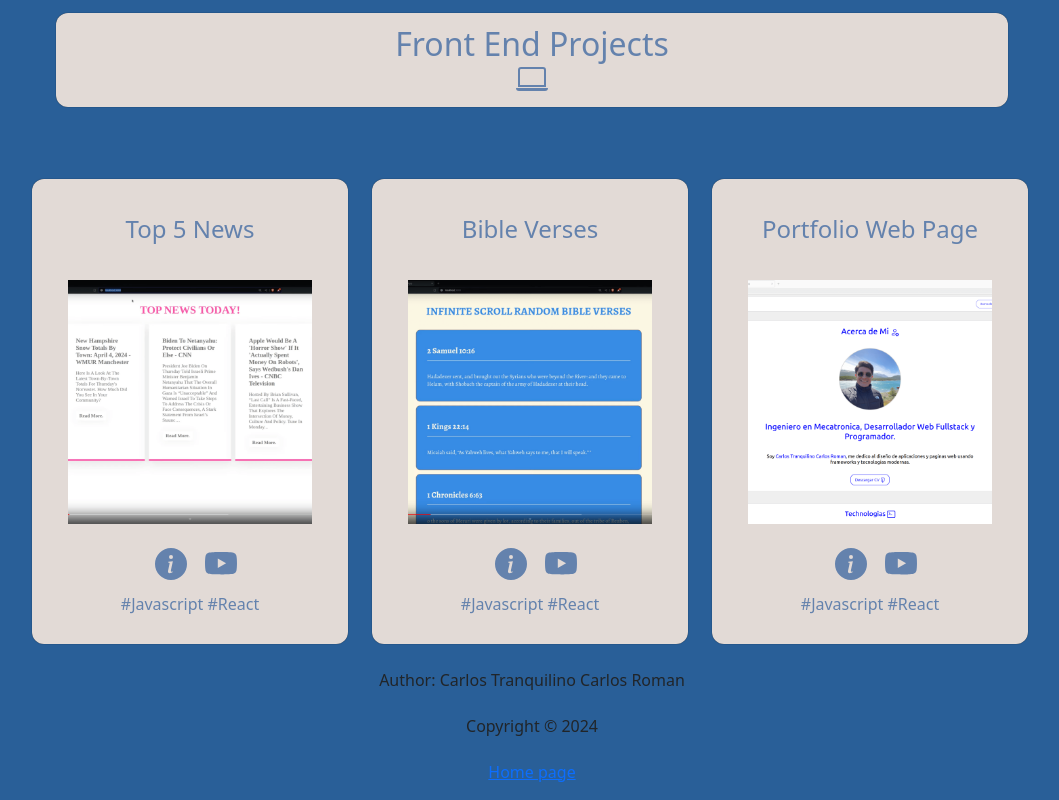
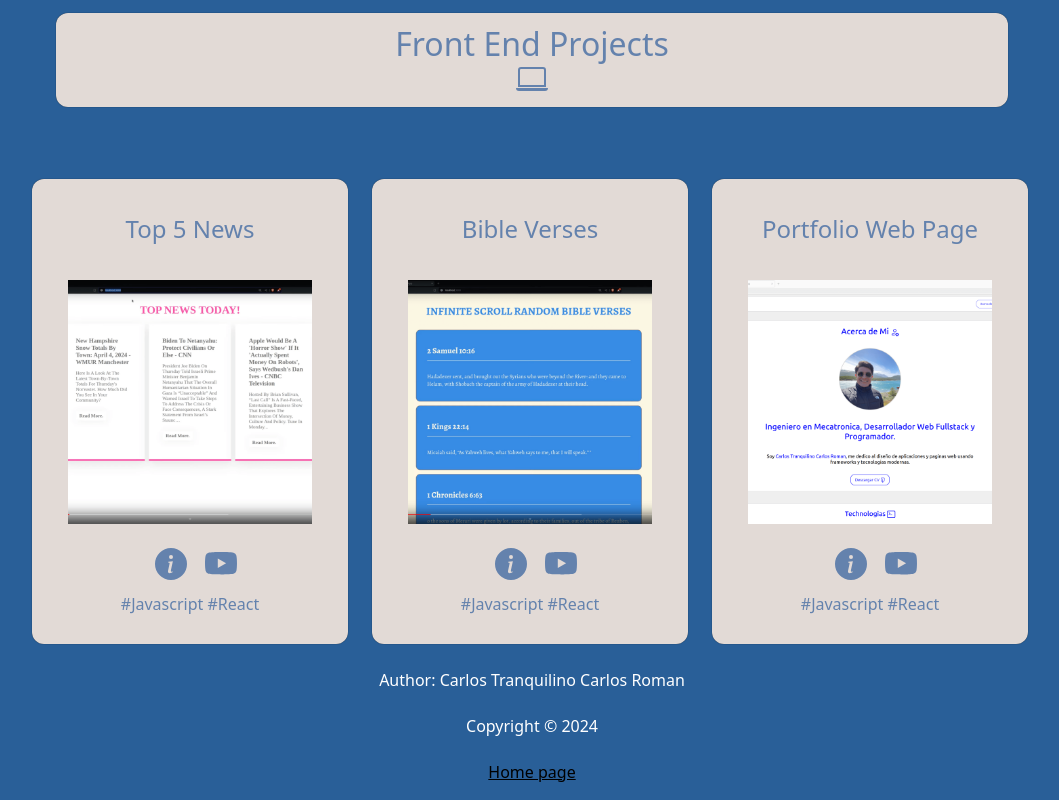
Before and after one commit to valium69mg/carlos_portfolio, a React (Create React App) app: page /work in a window 1280 px wide. Shown: the part 2962-3762 px from the top of the page, without its empty margins (108-1167 px from the left). Built offline with nearby package versions, Linux system fonts and the light colour scheme.

Commit message:
Change footers colours style to improve readability

```diff
--- a/src/styles/footer.css
+++ b/src/styles/footer.css
@@ -4,4 +4,10 @@
     align-items: center;
     gap: 6px;
     margin-top: 12px;
+    color:white;
+
 }
+
+.footer a {
+    color: black;
+}
```
